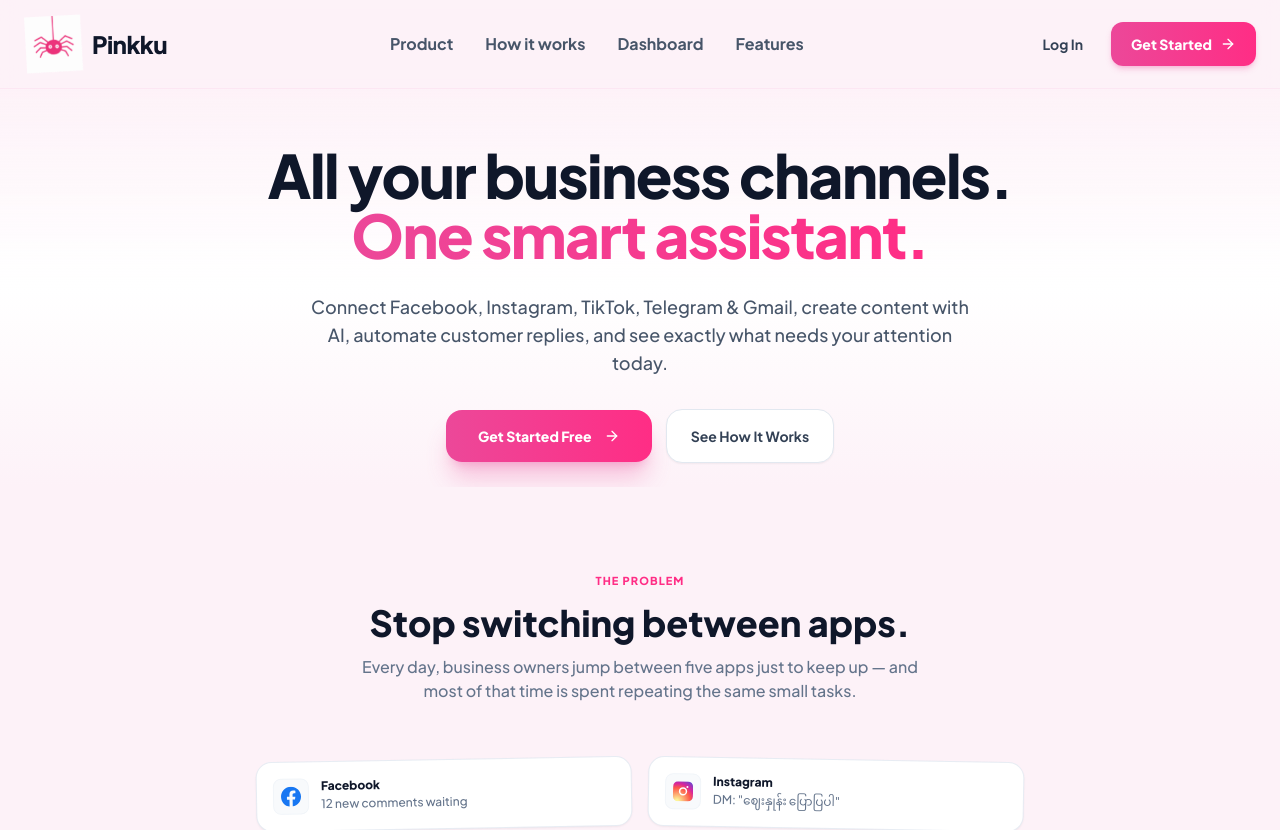
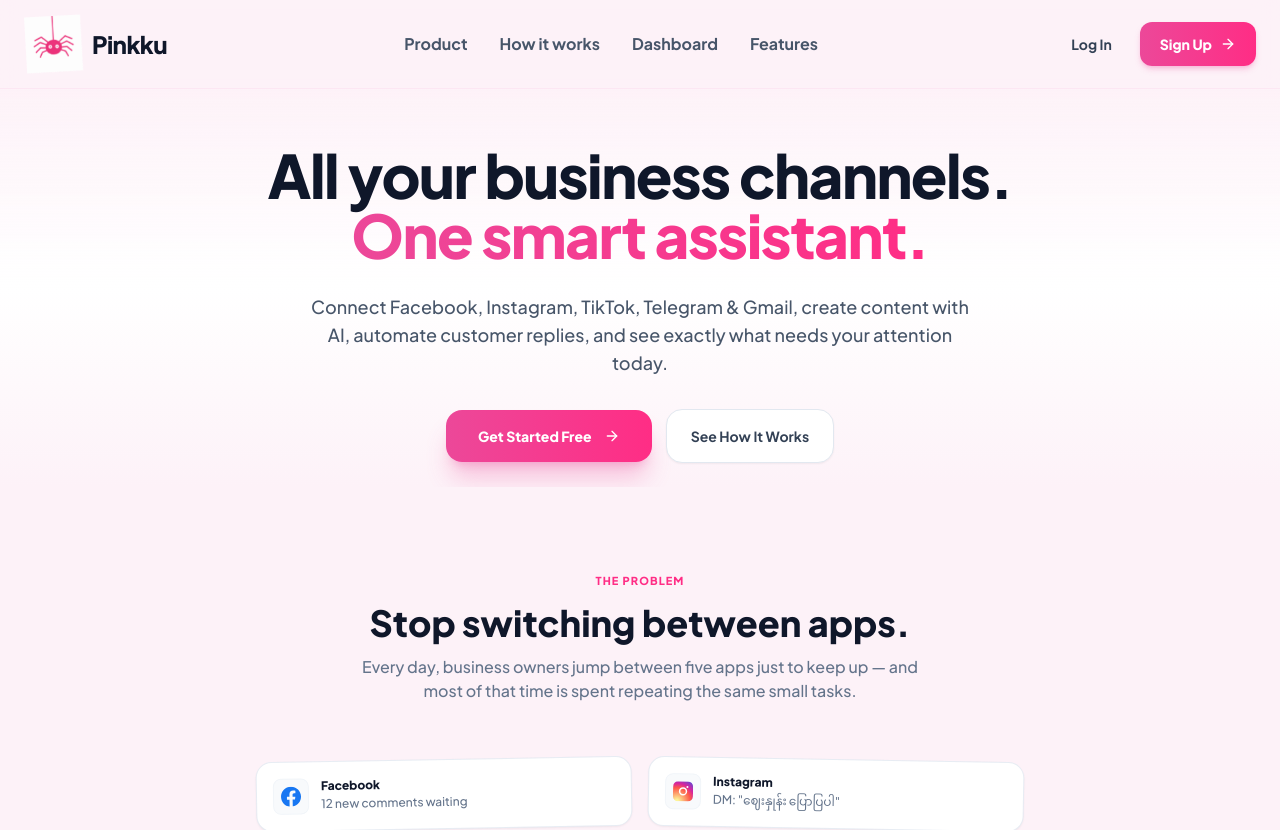
Before and after one commit to montheta367-hub/pinkku-social-assistant, a React (Vite) app: page / in a window 1280 px wide. Shown: the top 830 px of the page. Built offline with nearby package versions, Linux system fonts and the light colour scheme; a web font is replaced by a local one.

Commit message:
Rename navbar CTA from Get Started to Sign Up

```diff
--- a/src/views/LandingPage.tsx
+++ b/src/views/LandingPage.tsx
@@ -69,7 +69,7 @@
               onClick={onGetStarted}
               className="px-5 py-3 rounded-xl bg-gradient-to-r from-pink-500 to-[#FF2D85] text-white font-extrabold text-sm shadow-md shadow-pink-500/25 hover:opacity-95 transition-all flex items-center gap-2"
             >
-              <span>Get Started</span>
+              <span>Sign Up</span>
               <ArrowRight className="w-4 h-4" />
             </button>
           </div>
@@ -107,7 +107,7 @@
                 onClick={() => { setMobileMenuOpen(false); onGetStarted(); }}
                 className="flex-1 px-4 py-2.5 rounded-xl bg-gradient-to-r from-pink-500 to-[#FF2D85] text-white font-extrabold text-sm shadow-sm flex items-center justify-center gap-2"
               >
-                <span>Get Started</span>
+                <span>Sign Up</span>
                 <ArrowRight className="w-4 h-4" />
               </button>
             </div>
```
